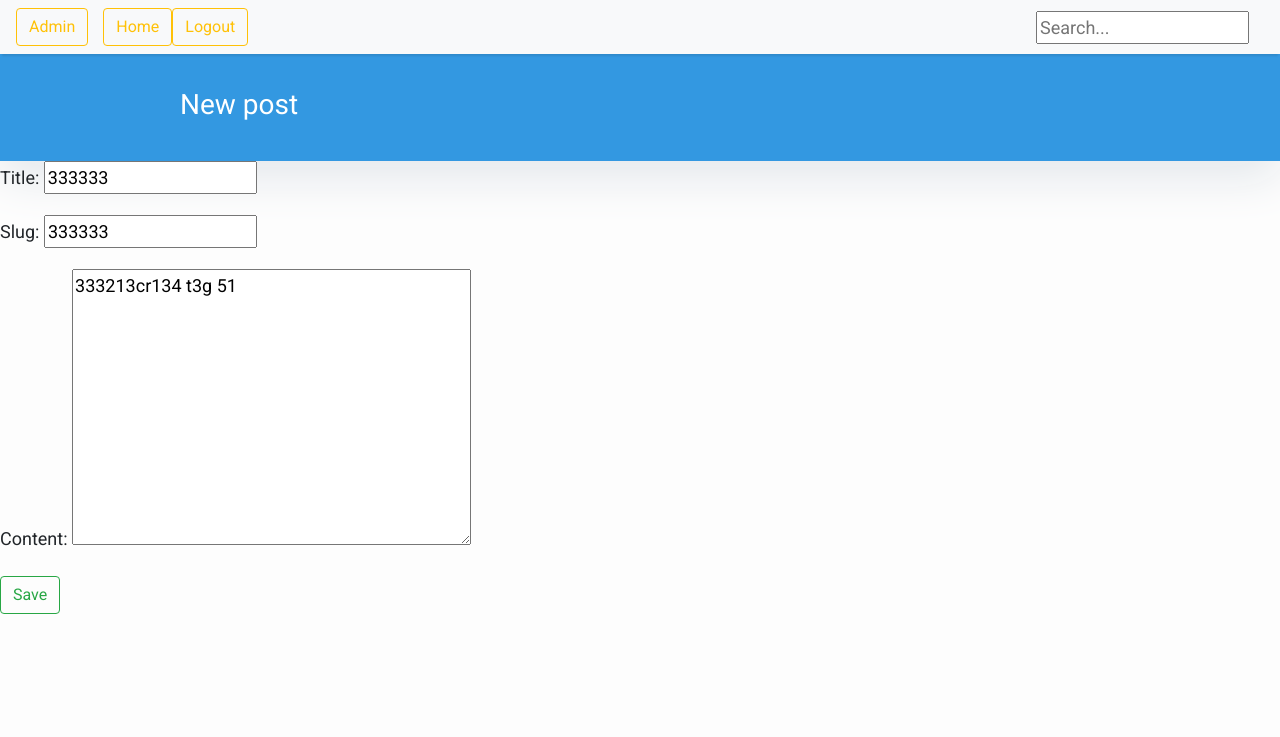
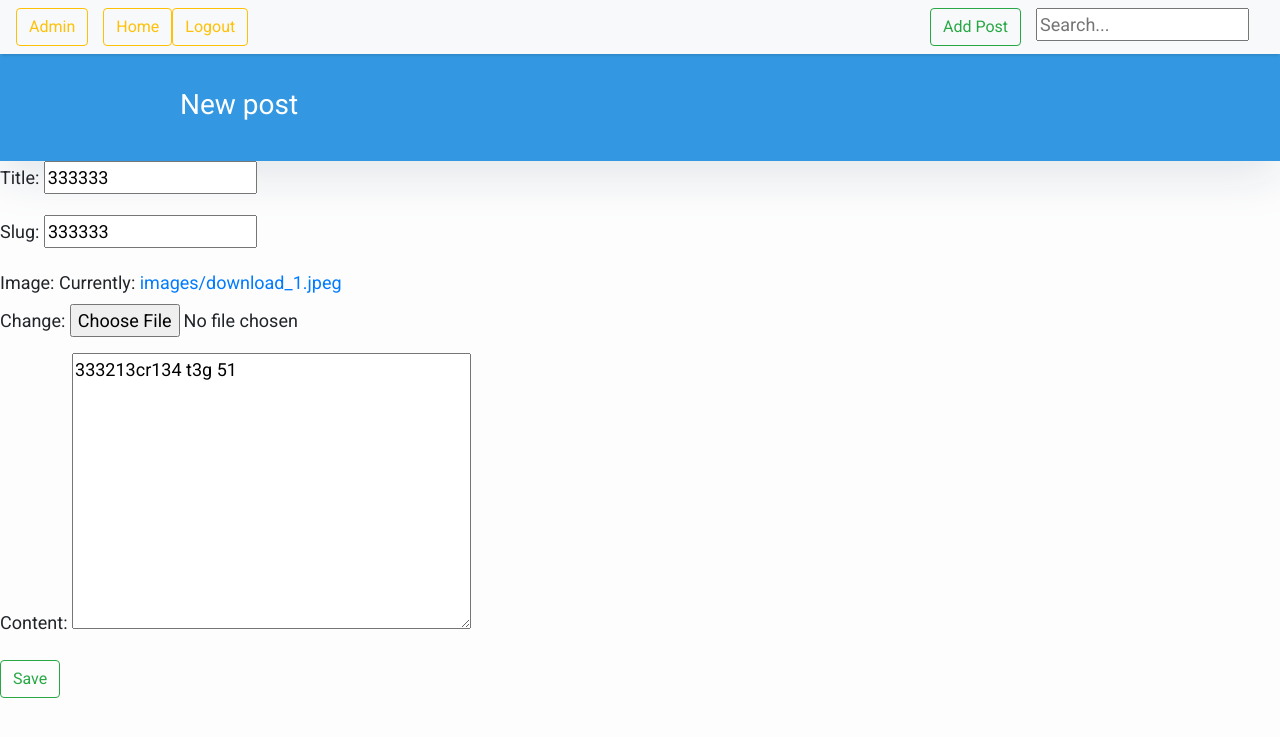
Before and after one commit to a-moshchenko/blog, a Django app: page /post/3/edit/ in a window 1280 px wide. Shown: the top 737 px of the page. Run offline with Django 3.2, Linux system fonts and the light colour scheme; a user stored in the database is signed in; data comes from the database, SQL or seed files in the repository; both versions use the stored data as it was after the commit; some libraries are stand-ins or nearby versions.

Commit message:
[ADD] imageField in to models and update requirements.txt

```diff
--- a/blog/forms.py
+++ b/blog/forms.py
@@ -7,7 +7,7 @@
 
     class Meta:
         model = Post
-        fields = ('title', 'slug', 'content')
+        fields = ('title', 'slug', 'image', 'content')
 
 
 class CommentForm(forms.ModelForm):
--- a/blog/models.py
+++ b/blog/models.py
@@ -10,6 +10,7 @@
 
 class Post(models.Model):
     title = models.CharField(max_length=200, unique=True)
+    image = models.ImageField(upload_to='images/')
     slug = models.SlugField(max_length=200, unique=True)
     author = models.ForeignKey(User, on_delete=models.CASCADE,
                                related_name='blog_posts')
--- a/blog/templates/base.html
+++ b/blog/templates/base.html
@@ -14,7 +14,7 @@
         <style>
             body {
             font-family: "Roboto", sans-serif;
-            font-size: 17px;
+            font-size: 30px;
             background-color: #fdfdfd;
         }
         .shadow {
@@ -52,7 +52,12 @@
                 {% endif %}
                 <div class="collapse navbar-collapse" id="navbarResponsive">
                     <ul class="navbar-nav ml-auto">
-                        <li class="nav-item text-black">
+                      <div class="container-fluid">
+                      {% if user.is_authenticated %}
+                      <a href="{% url 'post_new' %}"class="btn btn-outline-success">Add Post</a>
+                      {% endif %}
+                    </div>
+                        <li class="searchTerm">
                           <form action="{% url 'search_results' %}" method="get">
                             <input name="q" type="text" placeholder="Search...">
                           </form>
--- a/blog/urls.py
+++ b/blog/urls.py
@@ -1,5 +1,7 @@
 from . import views
 from django.urls import path
+from django.conf import settings
+from django.conf.urls.static import static
 
 
 urlpatterns = [
@@ -13,3 +15,7 @@
          name='add_comment_to_post'),
     path('admin/', views.return_to_admin, name='return')
 ]
+
+if settings.DEBUG:
+    urlpatterns += static(settings.MEDIA_URL,
+                          document_root=settings.MEDIA_ROOT)
--- a/blog/views.py
+++ b/blog/views.py
@@ -40,6 +40,7 @@
             post = form.save(commit=False)
             post.author = request.user
             post.created_on = timezone.now()
+            post.image = request.image
             post.save()
             return redirect('post_detail', pk=post.pk)
     else:
--- a/mysite/settings.py
+++ b/mysite/settings.py
@@ -15,6 +15,8 @@
 # Build paths inside the project like this: os.path.join(BASE_DIR, ...)
 BASE_DIR = os.path.dirname(os.path.dirname(os.path.abspath(__file__)))
 TEMPLATES_DIR = os.path.join(BASE_DIR, 'templates')
+MEDIA_ROOT = os.path.join(BASE_DIR, 'media/')
+MEDIA_URL = 'media/'
 
 # Quick-start development settings - unsuitable for production
 # See https://docs.djangoproject.com/en/2.2/howto/deployment/checklist/
@@ -37,6 +39,7 @@
     'django.contrib.sessions',
     'django.contrib.messages',
     'django.contrib.staticfiles',
+    # local
     'blog',
     'accounts',
 ]
```
Also changed, not shown: blog/templates/index.html (+6 -2 lines), blog/templates/search_results.html (+12 -9 lines), requirements.txt (+2 -10 lines), blog/migrations/0001_initial.py, db.sqlite3, media/images/download.jpeg (added), media/images/download_1.jpeg (added), media/images/images.jpeg (added).
